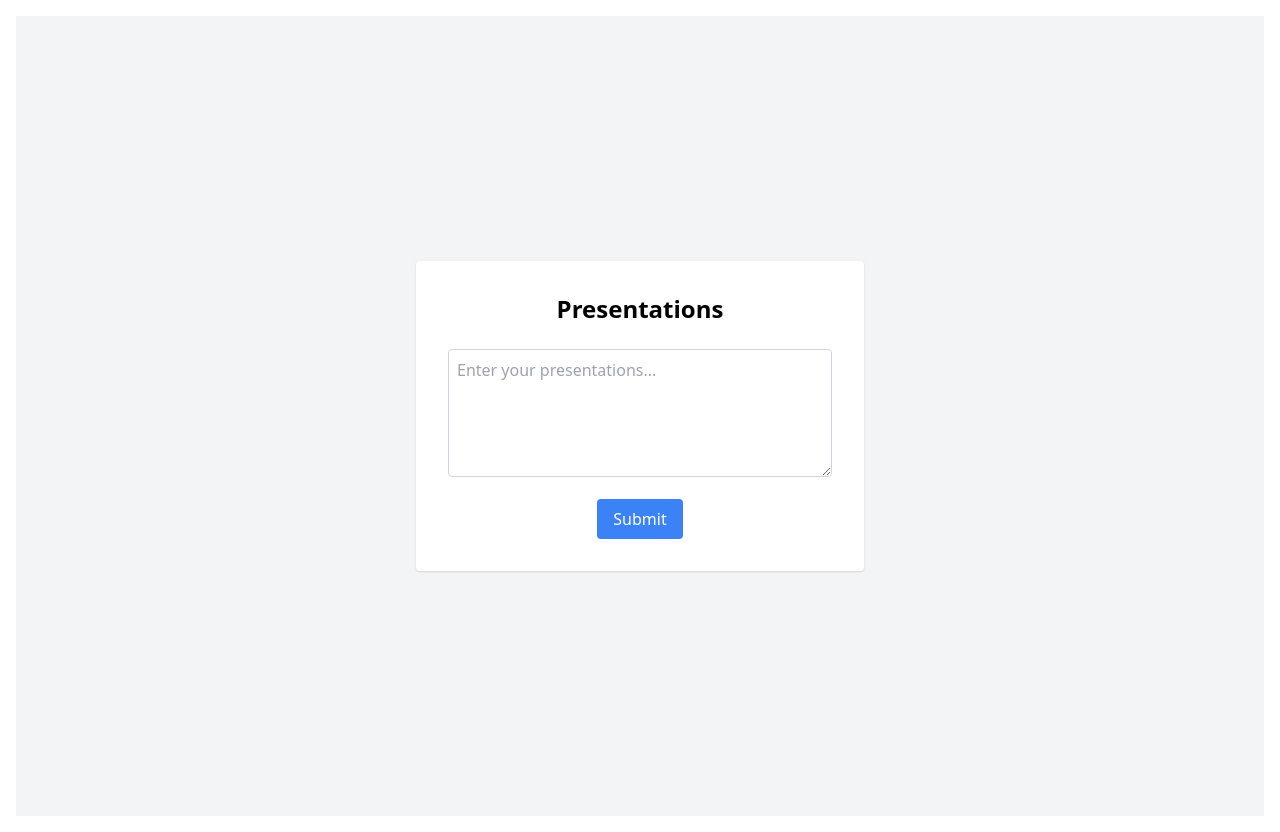
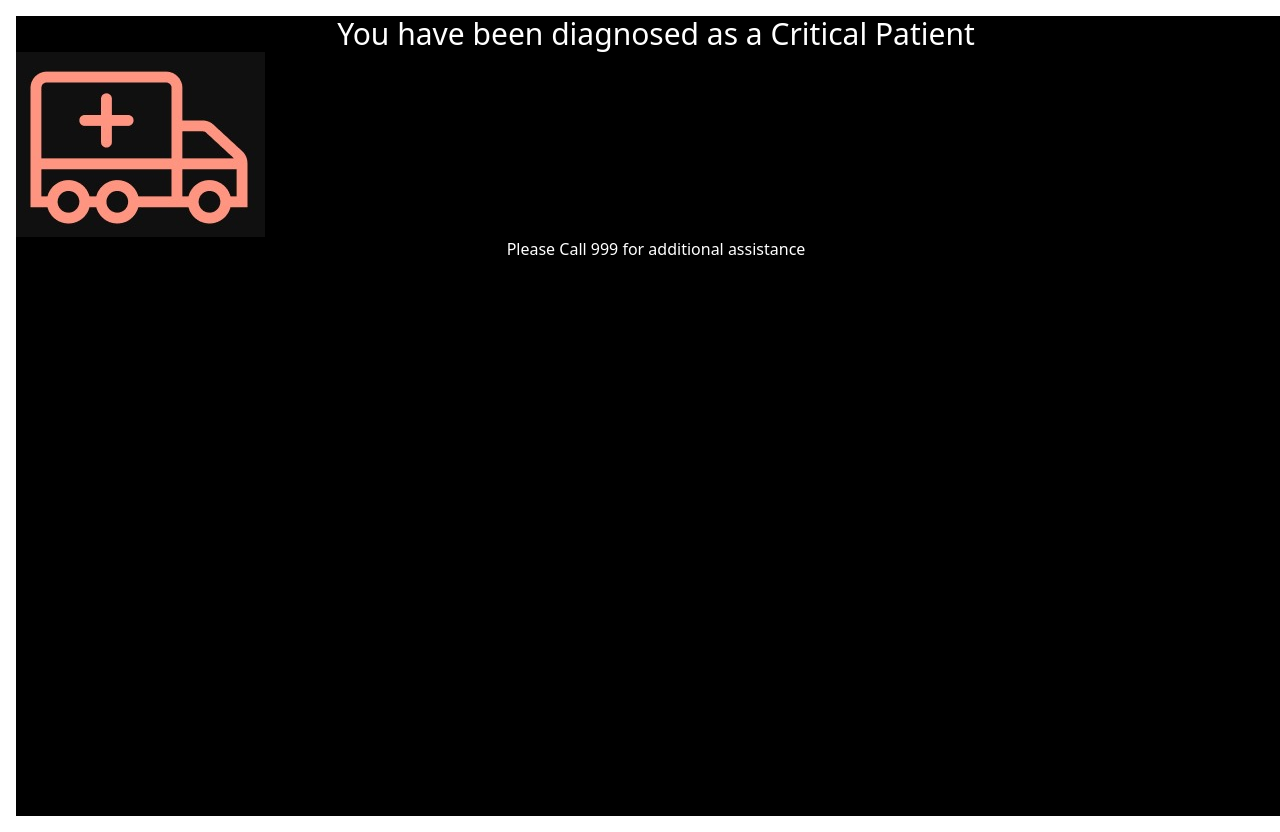
Before and after one commit to kufupa/drp44, a React (Create React App) app: page /RedPatient in a window 1280 px wide. Built offline with nearby package versions, Linux system fonts and the light colour scheme.

Commit message:
Add RedPatient page

```diff
--- a/src/App.tsx
+++ b/src/App.tsx
@@ -7,6 +7,7 @@ import PresentationForm from './pages/Presentation';
 import Confirmation from './pages/Confirmation';
 import FlowChart from './pages/FlowChart';
 import { AbdominalPainAdultsHandler } from './utils/flowcharts/abdominal_pain_in_adults';
+import RedPatients from './pages/RedPatients';
 
 const App: React.FC = () => {
   const mockFlowChartPres = AbdominalPainAdultsHandler.getInstance();
@@ -19,6 +20,7 @@ const App: React.FC = () => {
           <Route path="/FlowChart" element={<FlowChart />} />
           <Route path="/Presentation" element={<PresentationForm />} />
           <Route path="/Confirmation" element={<Confirmation />} />
+          <Route path="/RedPatient" element={<RedPatients />} />
           <Route path="*" element={<PresentationForm />} />
         </Routes>
       </div>
--- a/src/pages/FlowChart.tsx
+++ b/src/pages/FlowChart.tsx
@@ -10,6 +10,7 @@ const FlowChart: React.FC = () => {
     const presentation: string = location.state?.presentations || null;
     const [button, setButton] = useState(presentation != null ? firstButton(selectFlowchart(presentation)) : null);
     const [displayButtons, setDisplayButtons] = useState(button != null ? button.symptoms : []);
+    const navigate = useNavigate();
 
     const handleNoneClick = () => {
         // TODO
@@ -20,12 +21,18 @@ const FlowChart: React.FC = () => {
             symptoms: [],
             presentation: selectFlowchart(presentation)
         }
+        console.log(question)
         setButton(nextButtons(question))
         setDisplayButtons(button != null ? button.symptoms : [])
     };
 
     const handleSubmitClick = () => {
         console.log("Submit clicked in FlowChart");
+        console.log(button)
+        if (button?.category == CategoryEnum.RED) {
+            navigate('/RedPatient');
+        }
+        // Need to submit button
         // Add your logic here
         // Add code to navigate to next which will display your category ... BLACK, RED, ...
         // use navigate
--- /dev/null
+++ b/src/pages/RedPatients.tsx
@@ -0,0 +1,18 @@
+// @ts-nocheck
+
+import React from 'react';
+import ambulance from "../components/Ambulance.jpeg"
+
+const RedPatients: React.FC = () => {
+    return (
+        <div>
+            <div className='bg-black text-white w-screen h-screen'>
+                <div className='text-3xl'>You have been diagnosed as a Critical Patient</div>
+                <img src={ambulance} alt="Ambulance" />
+                <div className=''>Please Call 999 for additional assistance</div>
+            </div>
+        </div>
+    );
+};
+
+export default RedPatients;
--- a/src/utils/flowcharts/abdominal_pain_in_adults.ts
+++ b/src/utils/flowcharts/abdominal_pain_in_adults.ts
@@ -2,6 +2,9 @@ import { Presentation } from "../presentation";
 
 
 export class AbdominalPainAdultsHandler extends Presentation {
+    image(): string {
+        return "RISHI PATEL";
+    }
 
     static getInstance = () => {
       return new AbdominalPainAdultsHandler();
--- a/src/utils/presentation.ts
+++ b/src/utils/presentation.ts
@@ -5,6 +5,7 @@ export abstract class Presentation {
   abstract yellow(): Array<string>;
   abstract green(): Array<string>;
   abstract black(): Array<string>;
+  abstract image(): string;
   static getInstance(): Presentation {
     throw new Error("Method not implemented.");
   }
```
Also changed, not shown: src/components/Ambulance.jpeg (added), src/styles.css (line endings or trailing spaces).
